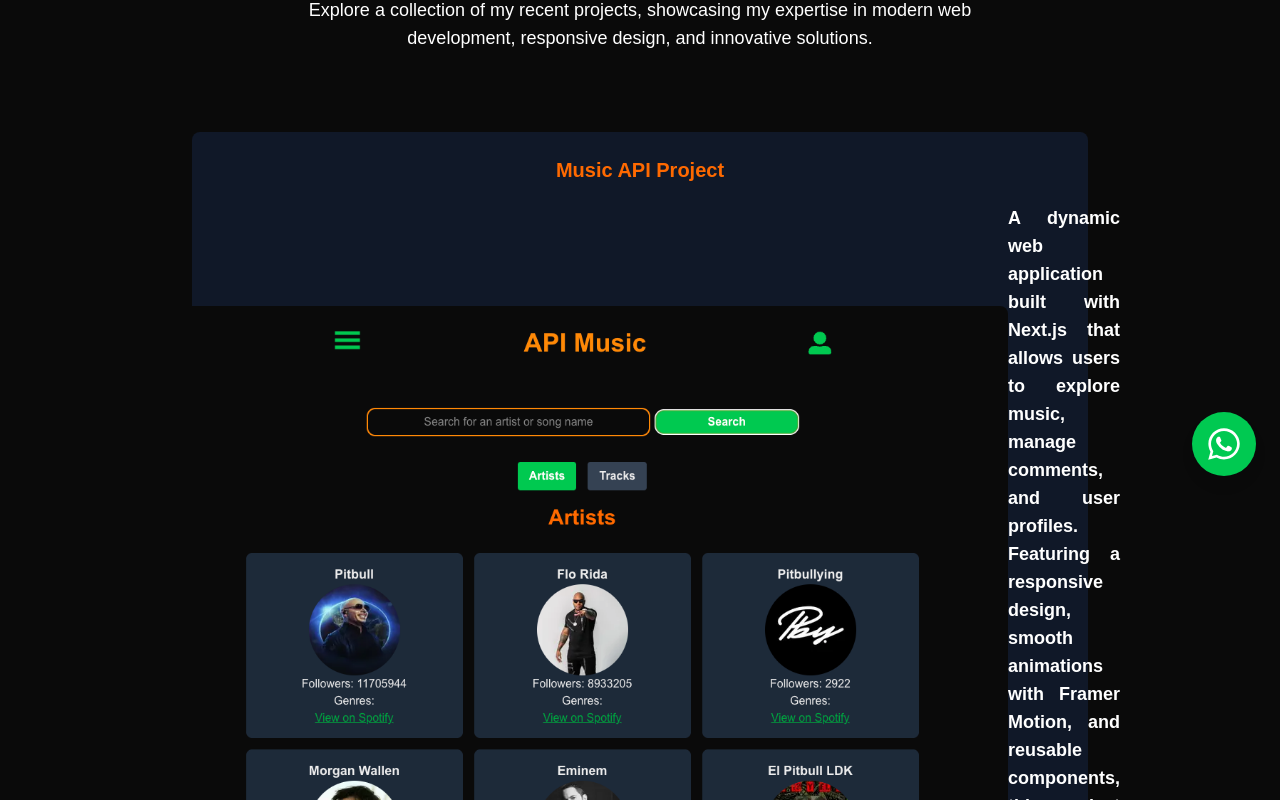
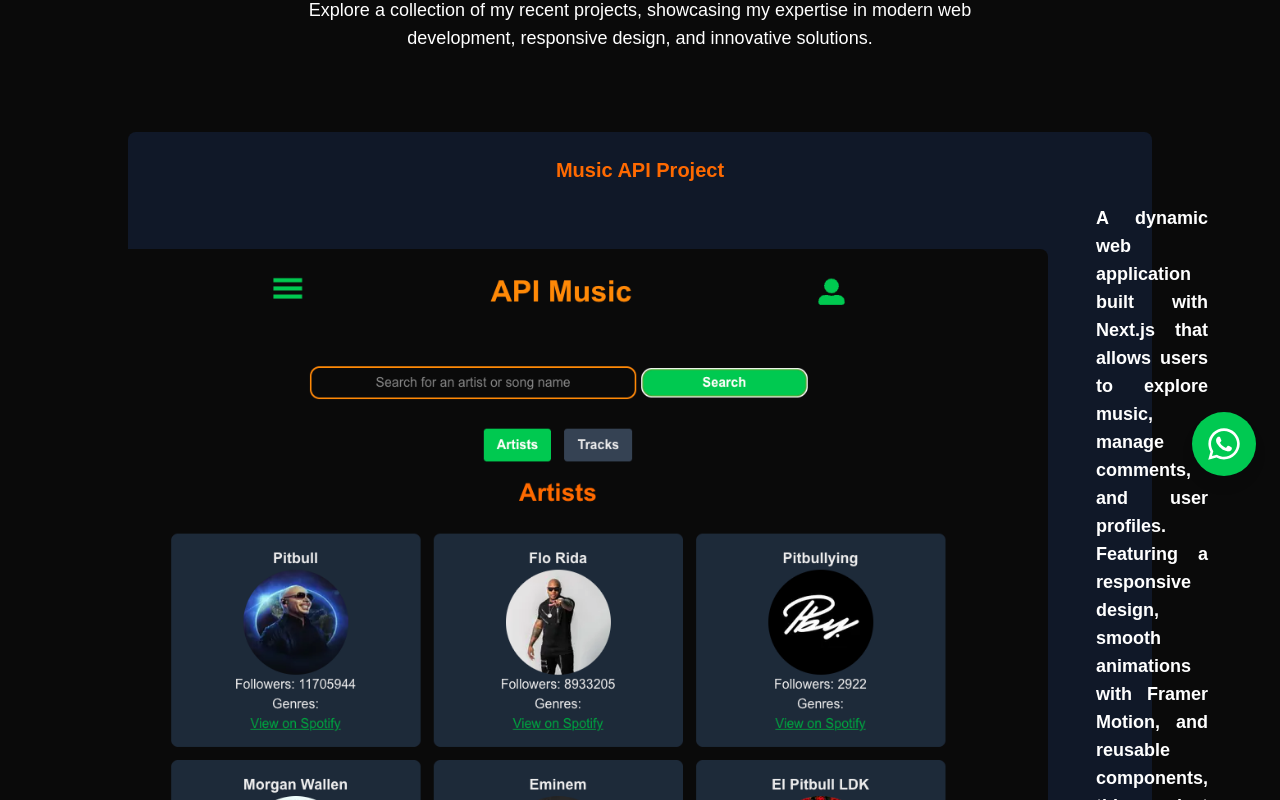
Before and after one commit to Meva1997/personal-portfolio-next, a Next.js app: page /projects in a window 1280 px wide. Shown: the part 300-1100 px from the top of the page. Built offline with nearby package versions, Linux system fonts and the light colour scheme.

Commit message:
fix project card padding

```diff
--- a/components/ProjectCard.tsx
+++ b/components/ProjectCard.tsx
@@ -7,20 +7,20 @@
       {db.map((project) => (
         <div
           key={project.id}
-          className="max-w-4xl p-6 mx-auto my-10 bg-gray-900 rounded-lg"
+          className="max-w-5xl p-6 mx-auto my-10 bg-gray-900 rounded-lg"
         >
           <h2 className="mb-5 text-xl font-semibold text-center text-orange-500 ">
             {project.title}
           </h2>
-          <div className="flex flex-col items-center justify-center mx-auto space-y-10 md:space-x-10 md:flex-row ">
+          <div className="flex flex-col items-center justify-center space-y-10 md:space-x-10 md:flex-row ">
             <Image
               src={project.image}
               alt={project.title}
-              className="items-center object-contain mb-8 rounded-lg w-fit h-fit md:m-0"
-              width={300}
+              className="items-center object-contain mb-8 rounded-lg w-fit h-fit md:mb-0"
+              width={280}
               height={100}
             />
-            <p className="text-lg font-bold text-justify text-white ">
+            <p className="text-lg font-bold text-justify text-white md:pl-2 ">
               {project.description}
             </p>
           </div>
@@ -47,35 +47,3 @@
     </>
   );
 }
-
-{
-  /* <div className="max-w-4xl p-6 mx-auto my-16 bg-gray-900 rounded-lg">
-        <h2 className="mb-5 text-xl font-semibold text-center text-orange-500 ">
-          {projectTitle}
-        </h2>
-        <div className="flex items-center justify-center my-4 space-x-5">
-          {image}
-          <p className="mt-2 text-lg font-bold text-justify text-white">
-            {projectDescription}
-          </p>
-        </div>
-        <div className="flex items-center justify-center mt-8 space-x-5">
-          <a
-            href={demoLink}
-            className="text-orange-500 hover:text-green-600 hover:underline"
-            rel="noopener noreferrer"
-            target="_blank"
-          >
-            Live Demo
-          </a>
-          <a
-            className="text-orange-500 hover:text-green-600 hover:underline"
-            href={codeLink}
-            rel="noopener noreferrer"
-            target="_blank"
-          >
-            View Project Code
-          </a>
-        </div>
-      </div> */
-}
```
